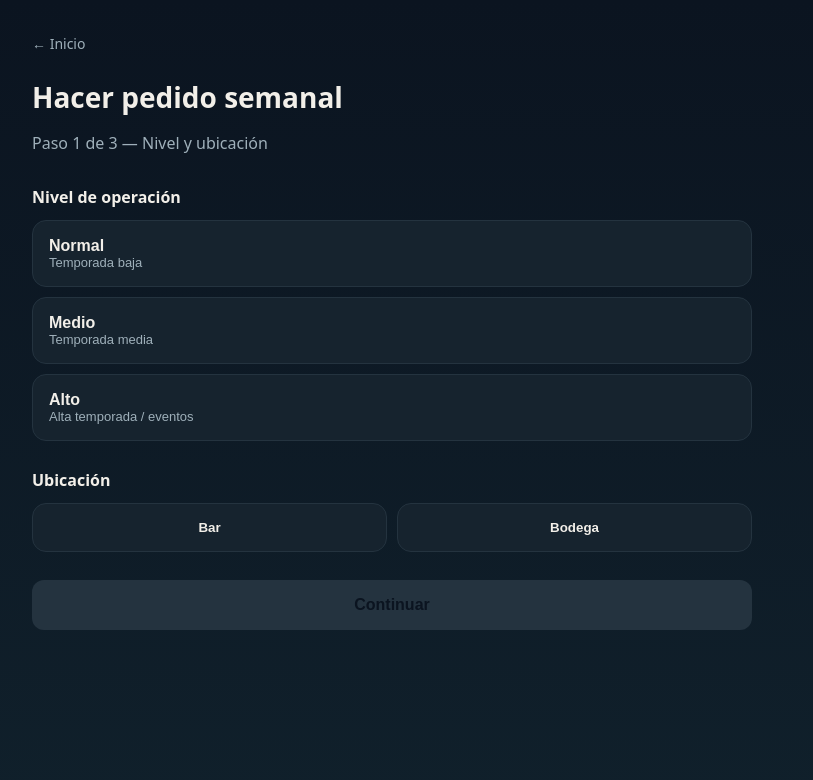
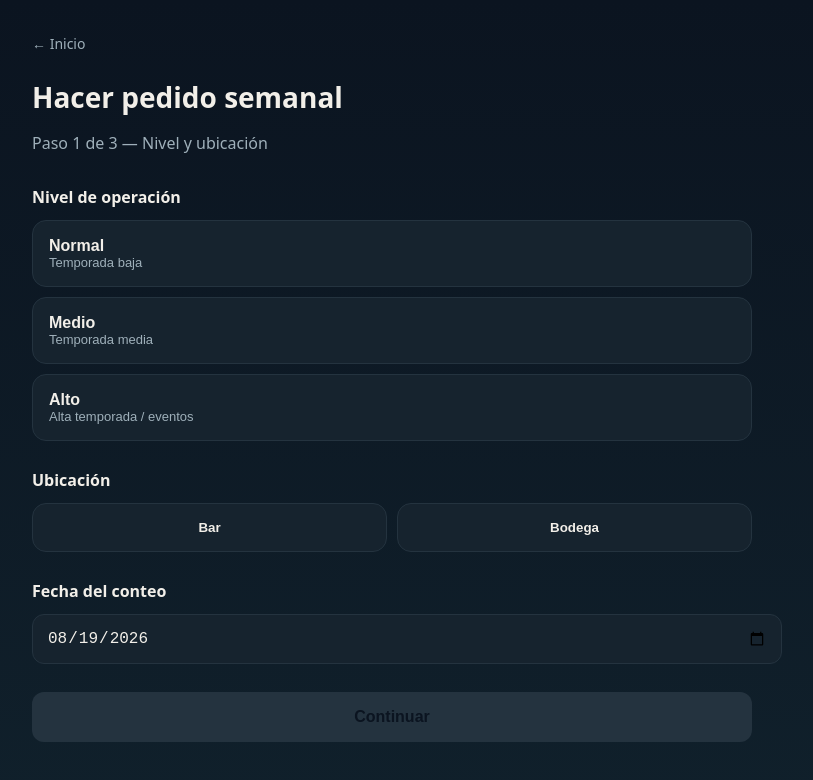
Before and after one commit to pipescratch/Inventario_backend, a Next.js app: page /pedido in a window 1280 px wide. Shown: the top 780 px of the page, without its empty margins (248-1061 px from the left). Built offline with nearby package versions, Linux system fonts and the light colour scheme.

Commit message:
Update page.js

```diff
--- a/app/pedido/page.js
+++ b/app/pedido/page.js
@@ -74,6 +74,7 @@ export default function Pedido() {
   const [paso, setPaso] = useState("config"); // config | fotos | revisar | comparar
   const [nivel, setNivel] = useState(null);
   const [ubicacion, setUbicacion] = useState(null);
+  const [fechaConteo, setFechaConteo] = useState(today());
   const [fotos, setFotos] = useState([]); // { preview, blob }
   const [cargando, setCargando] = useState(false);
   const [error, setError] = useState(null);
@@ -294,7 +295,7 @@ export default function Pedido() {
               ...existente,
               estado: "terminada",
               cantidad_final: existente.tragos,
-              fecha_terminacion: today(),
+              fecha_terminacion: fechaConteo,
               hora_terminacion: nowTime(),
             });
             botellasAGuardar.push({
@@ -303,7 +304,7 @@ export default function Pedido() {
               estacion_id: "barra",
               tragos,
               cantidad_inicial: 12,
-              fecha_apertura: today(),
+              fecha_apertura: fechaConteo,
               hora_apertura: nowTime(),
               estado: "activa",
             });
@@ -314,7 +315,7 @@ export default function Pedido() {
               estacion_id: "barra",
               tragos,
               cantidad_inicial: existente ? existente.cantidad_inicial : 12,
-              fecha_apertura: existente ? existente.fecha_apertura : today(),
+              fecha_apertura: existente ? existente.fecha_apertura : fechaConteo,
               hora_apertura: existente ? existente.hora_apertura : nowTime(),
               estado: "activa",
             });
@@ -330,7 +331,7 @@ export default function Pedido() {
               ...b,
               estado: "terminada",
               cantidad_final: b.tragos,
-              fecha_terminacion: today(),
+              fecha_terminacion: fechaConteo,
               hora_terminacion: nowTime(),
             });
           });
@@ -365,7 +366,7 @@ export default function Pedido() {
       // Guarda una foto fija de este conteo en el historial, con su fecha.
       const registroHistorial = {
         id: generarUUID(),
-        fecha: today(),
+        fecha: fechaConteo,
         hora: nowTime(),
         nivel,
         ubicacion,
@@ -459,7 +460,7 @@ export default function Pedido() {
               {
                 id: idNuevo,
                 numero,
-                fecha: today(),
+                fecha: fechaConteo,
                 hora: nowTime(),
                 nivel,
                 estado: "pendiente",
@@ -514,7 +515,7 @@ export default function Pedido() {
       doc.setFontSize(10);
       doc.setTextColor(90);
       doc.text(
-        `${today()} · ${nowTime()} · Nivel ${niveles.find((n) => n.id === nivel)?.label}`,
+        `${fechaConteo} · ${nowTime()} · Nivel ${niveles.find((n) => n.id === nivel)?.label}`,
         14,
         y
       );
@@ -567,7 +568,7 @@ export default function Pedido() {
       doc.setFont(undefined, "bold");
       doc.text(`TOTAL GENERAL: $${Math.round(totalGeneral).toLocaleString("es-CO")}`, 14, y + 6);
 
-      doc.save(`pedido-${today()}.pdf`);
+      doc.save(`pedido-${fechaConteo}.pdf`);
     } catch (err) {
       setError("No se pudo generar el PDF. " + err.message);
     }
@@ -615,7 +616,7 @@ export default function Pedido() {
             {
               id: pedidoId || generarUUID(),
               numero,
-              fecha: today(),
+              fecha: fechaConteo,
               hora: nowTime(),
               nivel,
               estado: "confirmado",
@@ -756,6 +757,23 @@ export default function Pedido() {
                 </button>
               ))}
             </div>
+
+            <p style={{ fontWeight: 600, marginBottom: "12px" }}>Fecha del conteo</p>
+            <input
+              type="date"
+              value={fechaConteo}
+              onChange={(e) => setFechaConteo(e.target.value)}
+              style={{
+                width: "100%",
+                padding: "14px",
+                borderRadius: "12px",
+                border: `1px solid ${colores.borde}`,
+                background: colores.tarjeta,
+                color: colores.texto,
+                fontSize: "16px",
+                marginBottom: "28px",
+              }}
+            />
 
             <button
               onClick={() => setPaso("fotos")}
```
